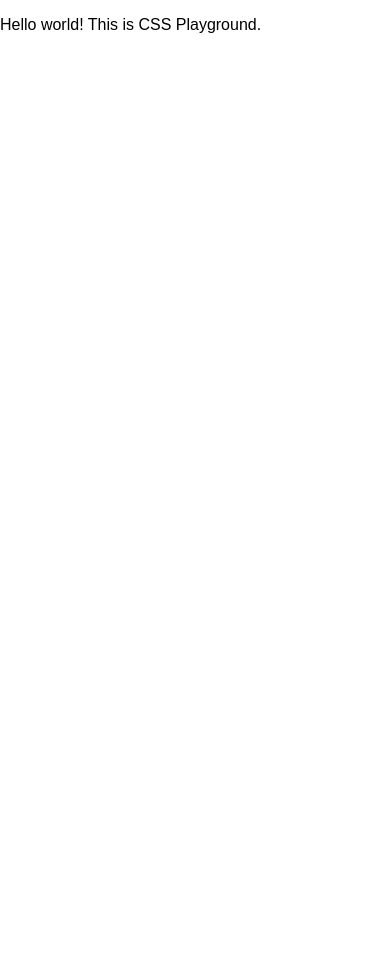
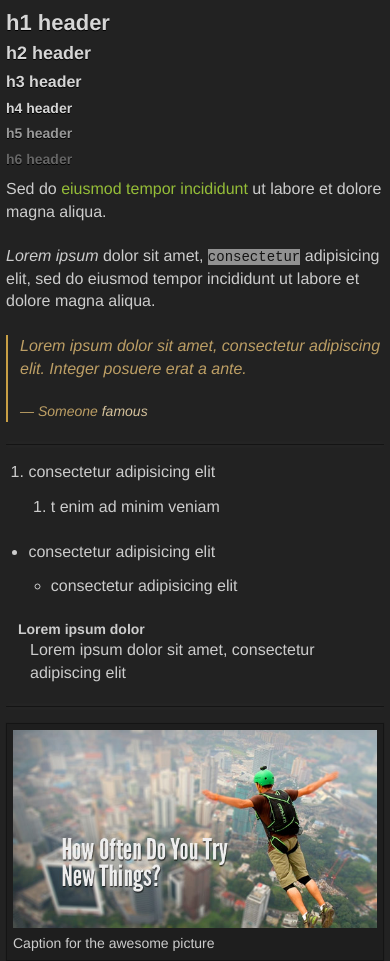
Before and after one commit to dumindu/mytemplate2.tumblr.com, a plain HTML site: page index.html in a window 390 px wide. Before the commit the page ends 844 px from the top, so only its background shows below. Drawn offline with nearby package versions, Linux system fonts and the light colour scheme.

Commit message:
Adding The Mobile CSS

```diff
--- a/assets/css/main.css
+++ b/assets/css/main.css
@@ -0,0 +1,487 @@
+/*
+ * HTML5 Boilerplate
+ *
+ * What follows is the result of much research on cross-browser styling.
+ * Credit left inline and big thanks to Nicolas Gallagher, Jonathan Neal,
+ * Kroc Camen, and the H5BP dev community and team.
+ */
+
+/* ==========================================================================
+   Base styles: opinionated defaults
+   ========================================================================== */
+*{
+	/*user defined*/
+  -webkit-box-sizing: border-box;
+  -moz-box-sizing: border-box;
+  box-sizing: border-box;
+}
+
+html,
+button,
+input,
+select,
+textarea {
+  /*user defined*/
+	color: #CCCCCC;
+}
+
+/*user defined*/
+html{
+	font-family: "Helvetica Neue", "Helvetica", Helvetica, Arial, sans-serif;
+	width:100%;
+	height: 100%;
+	overflow-y: hidden;
+}
+
+body {
+  font-size: 1em;
+  line-height: 1.4;
+  /*user defined*/
+  background: #222222;
+  width:100%;
+  height: 100%;
+}
+
+/*
+ * Remove text-shadow in selection highlight: h5bp.com/i
+ * These selection declarations have to be separate.
+ * Customize the background color to match your design.
+ */
+
+::-moz-selection {
+	text-shadow: none;
+	/*user defined*/
+	background: #F2AE32;
+	color: #2D2D2D;
+}
+
+::selection {
+	text-shadow: none;
+	/*user defined*/
+	background: #F2AE32;
+	color: #2D2D2D;
+}
+/*
+ * A better looking default horizontal rule
+ */
+
+hr {
+	display: block;
+	height: 0.0625em;
+	border: 0;
+	margin: 1em 0;
+	padding: 0;
+	/*user defined*/
+	border-top: 0.0625em solid #141414;
+  box-shadow: 0 0 0.375em rgba(255, 255, 255, 0.12);
+}
+
+/*
+ * Remove the gap between images and the bottom of their containers: h5bp.com/i/440
+ */
+
+img {
+	vertical-align: middle;
+}
+
+/*
+ * Remove default fieldset styles.
+ */
+
+fieldset {
+	border: 0;
+	margin: 0;
+	padding: 0;
+}
+
+/*
+ * Allow only vertical resizing of textareas.
+ */
+
+textarea {
+	resize: vertical;
+}
+
+/* ==========================================================================
+   Chrome Frame prompt
+   ========================================================================== */
+
+.chromeframe {
+	margin: 0.2em 0;
+	background: #ccc;
+	color: #000;
+	padding: 0.2em 0;
+}
+
+/* ==========================================================================
+   Author's custom styles
+   ========================================================================== */
+
+/* =============================================================================
+   Links
+   ========================================================================== */
+a {
+	color: #95BD38;
+	text-decoration: none;
+}
+a:visited {
+	color: #8F9D6A;
+}
+a:hover {
+	color: #B6FF26;
+}
+a:focus {
+	outline: thin dotted;
+}
+
+a svg{
+	fill: #707070;
+}
+a svg:hover{
+	fill: #CCCCCC;
+}
+
+/* =============================================================================
+   Typography
+   ========================================================================== */
+h1, .h1,
+h2, .h2,
+h3, .h3,
+h4, .h4,
+h5, .h5,
+h6, .h6 {
+  line-height: 0.9625;
+  font-weight: bold;
+  color: #D6D6D6;
+  text-shadow: 0 0.0625em 0 #000000;
+}
+
+h1, .h1 {
+  font-size: 1.375em;
+  margin: 0.545454545em 0;
+}
+
+h2, .h2 {
+	font-size: 1.125em;
+	margin: 0.666666667em 0;
+}
+
+h3, .h3 {
+	font-size: 1em;
+	margin: 0.75em 0;
+}
+
+h4, .h4 {
+	font-size: 0.875em;
+	margin:0.857142857em 0;
+}
+
+h5, .h5 {
+	font-size: 0.875em;
+	margin:0.857142857em 0;
+	color: #999999;
+}
+
+h6, .h6 {
+	font-size: 0.875em;
+	margin:0.857142857em 0;
+	color: #666666;
+}
+
+p, blockquote, ul, ol, dl, menu {
+	font-size: 1em;
+  margin: 0 0 1.4em;
+}
+
+ol, ul{
+	list-style-position: outside;
+	padding: 0;
+	margin-left: 1.4em;
+}
+
+dl{
+	margin-left: 0.75em;
+}
+
+ul.square { list-style-type: square; }
+ul.circle { list-style-type: circle; }
+ul.disc { list-style-type: disc; }
+ul.no-bullet { list-style: none; }
+
+ul li ul, ul li ol, ol li ul, ol li ol {
+	margin-top: 0.75em;
+	margin-bottom: 0.75em;
+}
+
+dt {
+	font-size:0.875em;
+  font-weight: bold;
+}
+
+dd {
+  margin-left: 0.75em;
+}
+
+blockquote, blockquote p{
+	color: #BD9F65;
+	font-style: italic;
+}
+
+blockquote{
+	border-left: 0.125em solid #C89F45;
+	padding-left: 0.75em;
+}
+
+blockquote cite {
+	display: block;
+	font-size: 0.875em;
+	color: #BD9F65;
+}
+
+blockquote cite:before {
+	content: "\2014 \0020";
+}
+
+blockquote cite a, blockquote cite a:visited {
+	color: #D4C19B;
+}
+
+code{
+	font-size: 0.875em;
+	color:#141414;
+	background: rgba(255, 255, 255, 0.5);
+}
+
+/* Figure
+   ========================================================================== */
+figure:before, figure:after ,.figure:before, .figure:after{
+  content: "";
+  display: table;
+}
+figure:after, .figure:after {
+  clear: both;
+}
+
+figure, .figure{
+  margin: 0 0 0.75em;
+  background: rgba(0, 0, 0, 0.12);
+  border: 0.0625em solid #141414;
+  box-shadow: 0 0 0.0625em rgba(0, 0, 0, 0.25);
+}
+
+figure img, .figure img{
+  display: block;
+  width: 100%;
+  float: left;
+  height: auto;
+  padding: 0.375em;
+}
+
+figure figcaption , .figure .figcaption{
+  padding: 0.428571429em;
+  font-size: 0.875em;
+}
+figure figcaption p, figure figcaption ul, figure figcaption ol, figure figcaption dl, figure figcaption blockquote, .figure .figcaption p, .figure .figcaption ul, .figure .figcaption ol, .figure .figcaption dl, .figure .figcaption blockquote {
+  margin: 0 0 0.428571429em;
+}
+
+
+
+
+
+
+
+
+
+
+
+article {
+	padding: 0 0.375em 0;
+}
+/* ==========================================================================
+   Helper classes
+   ========================================================================== */
+
+/*
+ * Image replacement
+ */
+
+.ir {
+	background-color: transparent;
+	border: 0;
+	overflow: hidden;
+	/* IE 6/7 fallback */
+	*text-indent: -9999px;
+}
+
+.ir:before {
+	content: "";
+	display: block;
+	width: 0;
+	height: 100%;
+}
+
+/*
+ * Hide from both screenreaders and browsers: h5bp.com/u
+ */
+
+.hidden {
+	display: none !important;
+	visibility: hidden;
+}
+
+/*
+ * Hide only visually, but have it available for screenreaders: h5bp.com/v
+ */
+
+.visuallyhidden {
+	border: 0;
+	clip: rect(0 0 0 0);
+	height: 1px;
+	margin: -1px;
+	overflow: hidden;
+	padding: 0;
+	position: absolute;
+	width: 1px;
+}
+
+/*
+ * Extends the .visuallyhidden class to allow the element to be focusable
+ * when navigated to via the keyboard: h5bp.com/p
+ */
+
+.visuallyhidden.focusable:active,
+.visuallyhidden.focusable:focus {
+	clip: auto;
+	height: auto;
+	margin: 0;
+	overflow: visible;
+	position: static;
+	width: auto;
+}
+
+/*
+ * Hide visually and from screenreaders, but maintain layout
+ */
+
+.invisible {
+	visibility: hidden;
+}
+
+/*
+ * Clearfix: contain floats
+ *
+ * For modern browsers
+ * 1. The space content is one way to avoid an Opera bug when the
+ *    `contenteditable` attribute is included anywhere else in the document.
+ *    Otherwise it causes space to appear at the top and bottom of elements
+ *    that receive the `clearfix` class.
+ * 2. The use of `table` rather than `block` is only necessary if using
+ *    `:before` to contain the top-margins of child elements.
+ */
+
+.clearfix:before,
+.clearfix:after {
+	content: " "; /* 1 */
+	display: table; /* 2 */
+}
+
+.clearfix:after {
+	clear: both;
+}
+
+/*
+ * For IE 6/7 only
+ * Include this rule to trigger hasLayout and contain floats.
+ */
+
+.clearfix {
+	*zoom: 1;
+}
+
+/* ==========================================================================
+   EXAMPLE Media Queries for Responsive Design.
+   Theses examples override the primary ('mobile first') styles.
+   Modify as content requires.
+   ========================================================================== */
+
+@media only screen and (min-width: 35em) {
+    /* Style adjustments for viewports that meet the condition */
+}
+
+@media only screen and (-webkit-min-device-pixel-ratio: 1.5),
+       only screen and (min-resolution: 144dpi) {
+    /* Style adjustments for high resolution devices */
+}
+
+/* ==========================================================================
+   Print styles.
+   Inlined to avoid required HTTP connection: h5bp.com/r
+   ========================================================================== */
+
+@media print {
+    * {
+        background: transparent !important;
+        color: #000 !important; /* Black prints faster: h5bp.com/s */
+        box-shadow: none !important;
+        text-shadow: none !important;
+    }
+
+    a,
+    a:visited {
+        text-decoration: underline;
+    }
+
+    a[href]:after {
+        content: " (" attr(href) ")";
+    }
+
+    abbr[title]:after {
+        content: " (" attr(title) ")";
+    }
+
+    /*
+     * Don't show links for images, or javascript/internal links
+     */
+
+    .ir a:after,
+    a[href^="javascript:"]:after,
+    a[href^="#"]:after {
+        content: "";
+    }
+
+    pre,
+    blockquote {
+        border: 1px solid #999;
+        page-break-inside: avoid;
+    }
+
+    thead {
+        display: table-header-group; /* h5bp.com/t */
+    }
+
+    tr,
+    img {
+        page-break-inside: avoid;
+    }
+
+    img {
+        max-width: 100% !important;
+    }
+
+    @page {
+        margin: 0.5cm;
+    }
+
+    p,
+    h2,
+    h3 {
+        orphans: 3;
+        widows: 3;
+    }
+
+    h2,
+    h3 {
+        page-break-after: avoid;
+    }
+}
--- a/index.html
+++ b/index.html
@@ -22,7 +22,70 @@
 		<![endif]-->
 
 		<!-- Add your site or application content here -->
-		<p>Hello world! This is CSS Playground.</p>
+		<article>
+
+		<h1>h1 header</h1>
+		<h2>h2 header</h2>
+		<h3>h3 header</h3>
+		<h4>h4 header</h4>
+		<h5>h5 header</h5>
+		<h6>h6 header</h6>
+
+		<p>Sed do <a href="http://google.us/">eiusmod tempor incididunt</a> ut labore et dolore magna aliqua.</p>
+
+		<p><em>Lorem ipsum</em> dolor sit amet, <code>consectetur</code> adipisicing elit, sed do eiusmod tempor incididunt ut labore et dolore magna aliqua.</p>
+
+		<blockquote>
+			<p>Lorem ipsum dolor sit amet, consectetur adipiscing elit. Integer posuere erat a ante.</p>
+			<cite>Someone <a href="#">famous</a></cite>
+		</blockquote>
+
+		<hr />
+		<ol>
+			<li>consectetur adipisicing elit
+				<ol>
+			<li>t enim ad minim veniam</li>
+		</ol></li>
+		</ol>
+
+		<ul>
+			<li>consectetur adipisicing elit
+				<ul>
+			<li>consectetur adipisicing elit</li>
+		</ul></li>
+		</ul>
+
+		<dl>
+			<dt>Lorem ipsum dolor</dt>
+			<dd>Lorem ipsum dolor sit amet, consectetur adipiscing elit</dd>
+		</dl>
+
+		<hr />
+
+		<figure>
+			<img src="assets/img/img1.jpg" alt="An awesome picture">
+			<figcaption>Caption for the awesome picture</figcaption>
+		</figure>
+
+		</article>
+
+		<!-- <section class="media-list">
+
+			<section class="media">
+				<div class="info">
+					<img src="assets/img/img1.jpg" alt="poster" class="cover-img"/>
+					<aside>
+						<span class="avatar">
+							<img src="assets/img/img2.jpg" alt="uploader"/>
+						</span>
+						<div></div>
+					</aside>
+					<h3>Lorem ipsum dolor sit amet, consectetur adipisicing</h3>
+				</div>
+				<div class="task-bar"></div>
+			</section>
+
+		</section> -->
 
 		<script src="//ajax.googleapis.com/ajax/libs/jquery/1.8.3/jquery.min.js"></script>
 		<script>window.jQuery || document.write('<script src="assets/js/vendor/jquery-1.8.3.min.js"><\/script>')</script>
```
Also changed, not shown: assets/img/img1.jpg (added).
